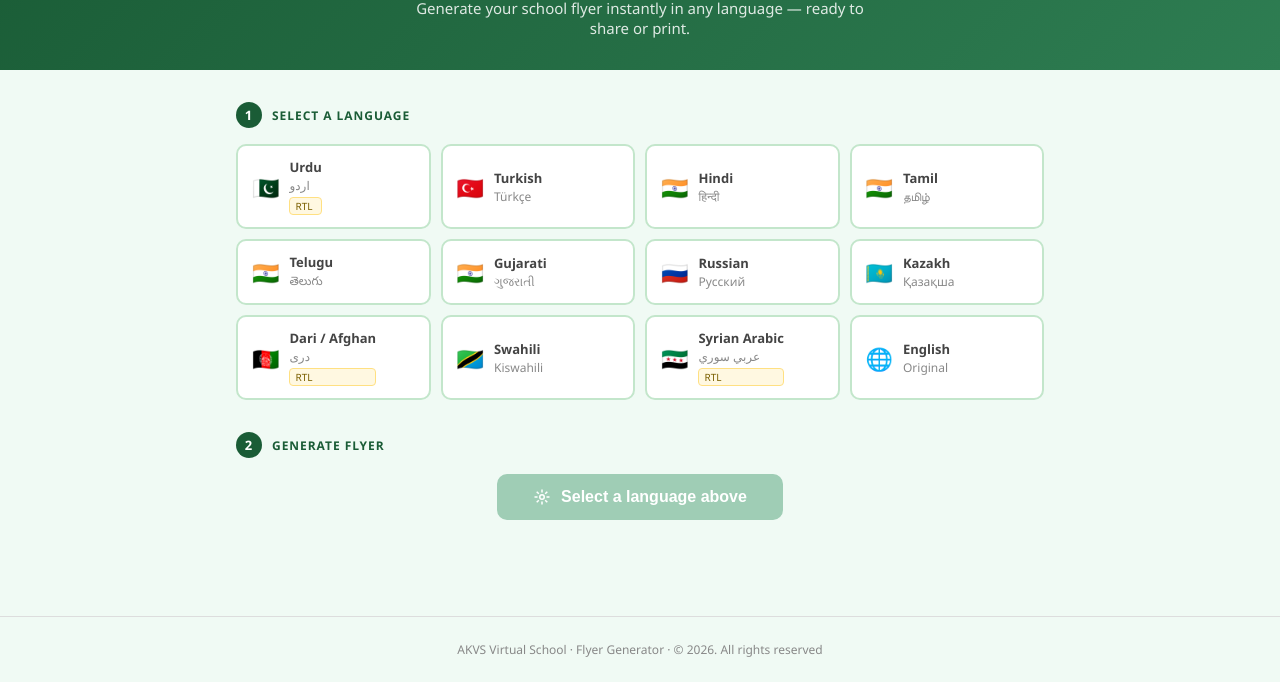
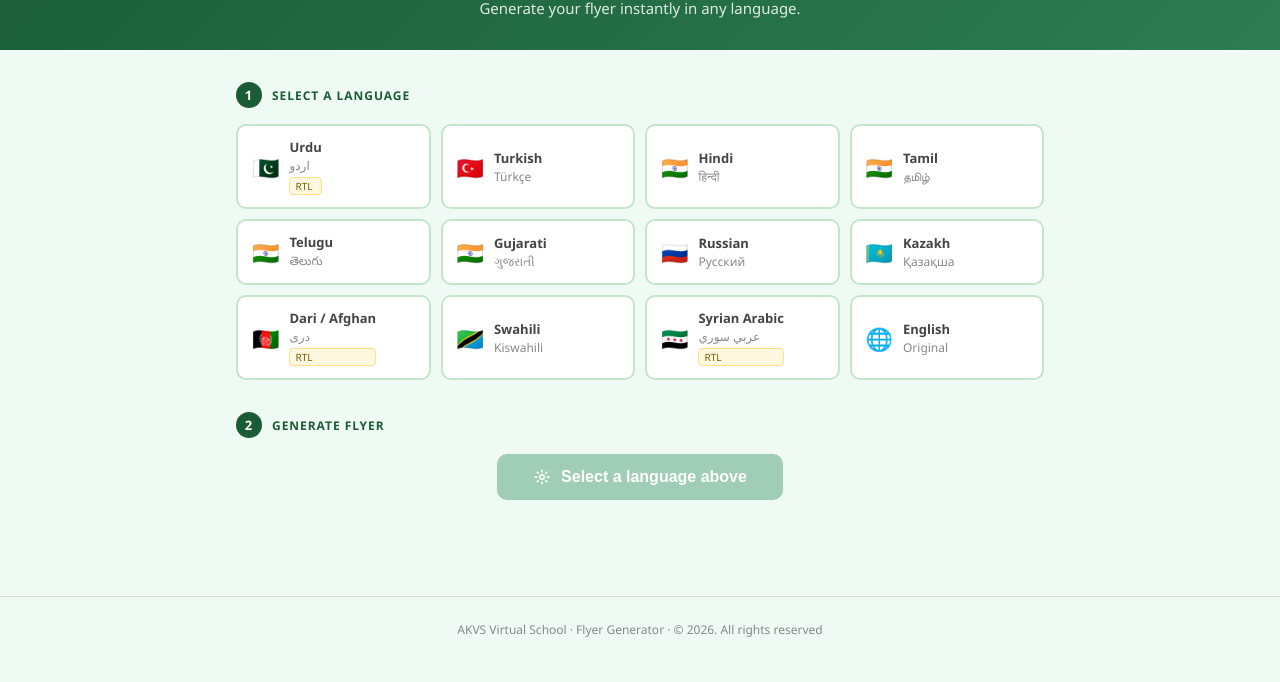
Before and after one commit to FarihaKarim12/akvs-flyer-generator, a website: page index.html in a window 1280 px wide. Shown: the part 161-843 px from the top of the page. Drawn offline with Linux system fonts and the light colour scheme.

Commit message:
Update index.html

```diff
--- a/index.html
+++ b/index.html
@@ -100,7 +100,7 @@
 
 <div class="hero">
   <h1>Accelerated Learning Programme</h1>
-  <p>Generate your school flyer instantly in any language — ready to share or print.</p>
+  <p>Generate your flyer instantly in any language.</p>
 </div>
 
 <div class="container">
```
